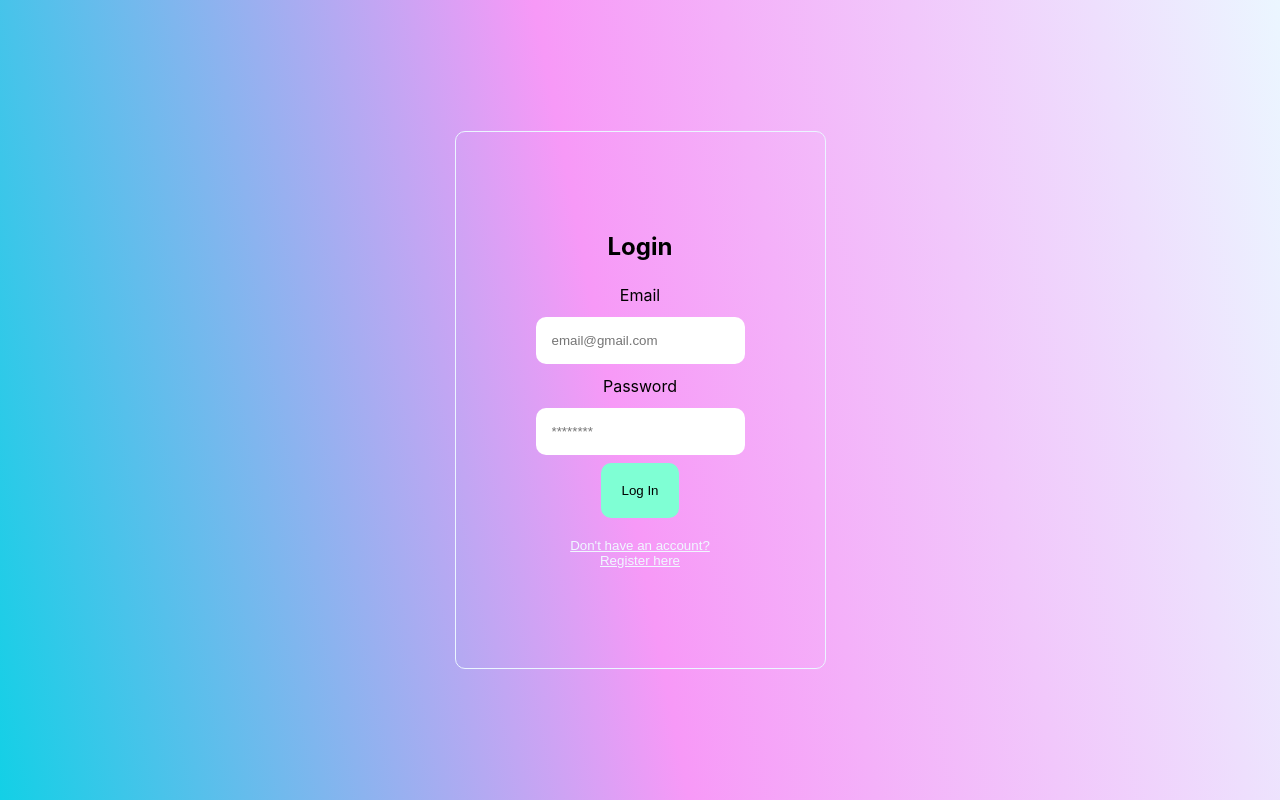
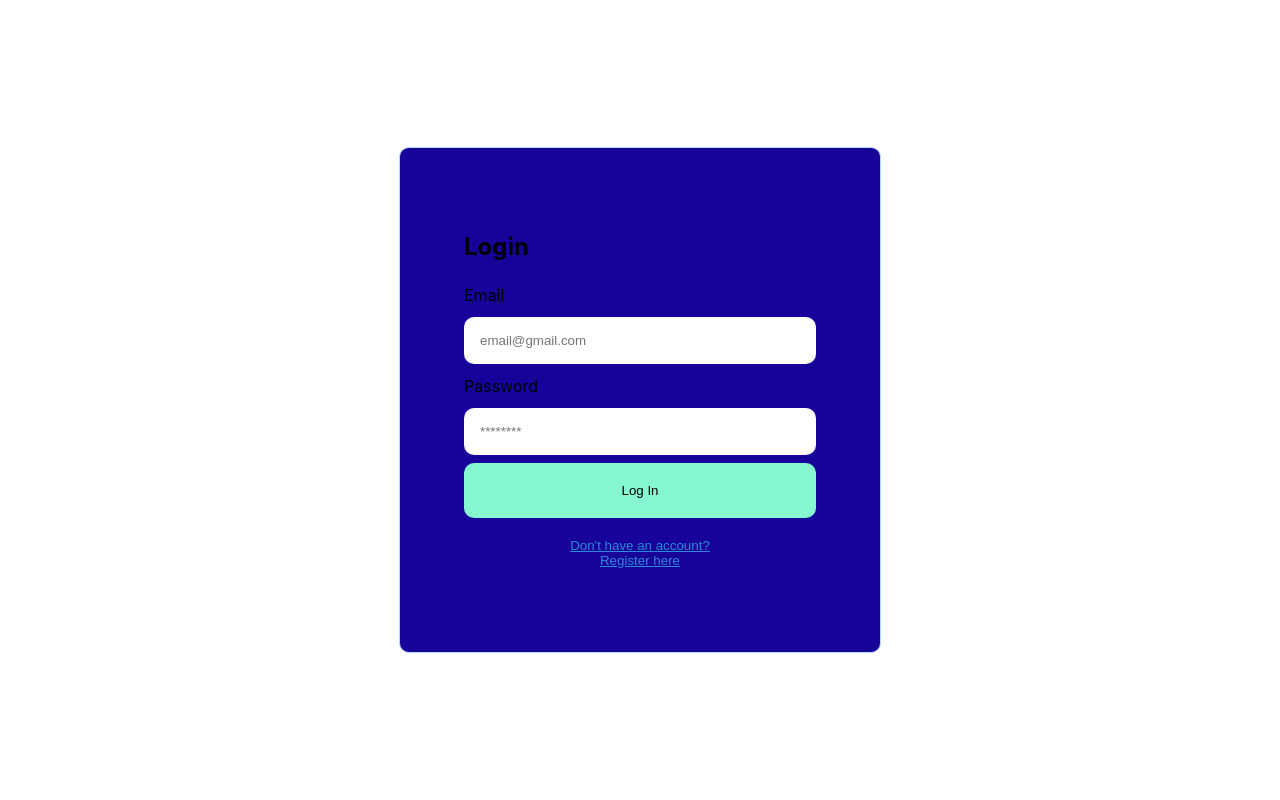
Before and after one commit to radhikark2302/school-management, a React (Create React App) app: page / in a window 1280 px wide. Built offline with nearby package versions, Linux system fonts and the light colour scheme.

Commit message:
Update App.css
01/03/24

```diff
--- a/src/App.css
+++ b/src/App.css
@@ -4,21 +4,22 @@
   min-height: 100vh;
   align-items: center;
   justify-content: center;
-  background-image: linear-gradient(79deg, #13d0e6, #f799f7 48%, #ebf6ff);
+  background-image: linear-gradient(79deg);
 }
 
 .form-container, .login-form, .registration-form {
   display: flex;
   flex-direction: column;
-  align-items: center;
+  align-items: left;
 }
 
 @media screen and (min-width: 600px) {
 .form-container{
-  padding: 5rem;
-  border: 1px solid #ebf6ff;
+  padding: 4rem;
+  border: 1px solid #b1d8f8;
   border-radius: 10px;
   margin: 0.5rem;
+  background-color: rgb(23, 3, 154);
 }
 }
 
@@ -36,7 +37,7 @@ input{
 
 button{
   border: none;
-  background-color: aquamarine;
+  background-color: rgb(135, 247, 209);
   padding:  20px;
   border-radius: 10px;
   cursor: pointer;
@@ -44,6 +45,11 @@ button{
 
 .link-btn {
   background: none;
-  color: aliceblue;
+  color: rgb(45, 137, 218);
   text-decoration: underline;
+  width: 22rem;
 }
+
+h2{
+  text-align: left;
+}
```
